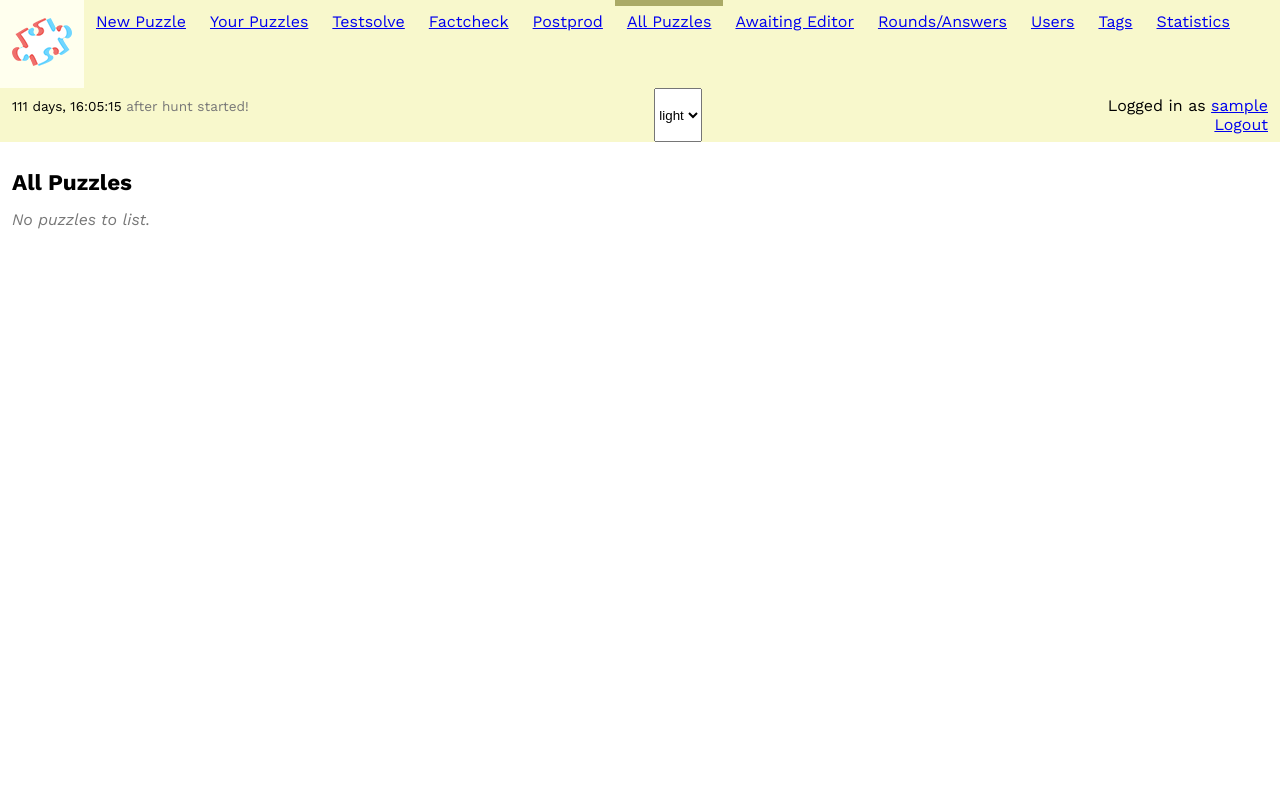
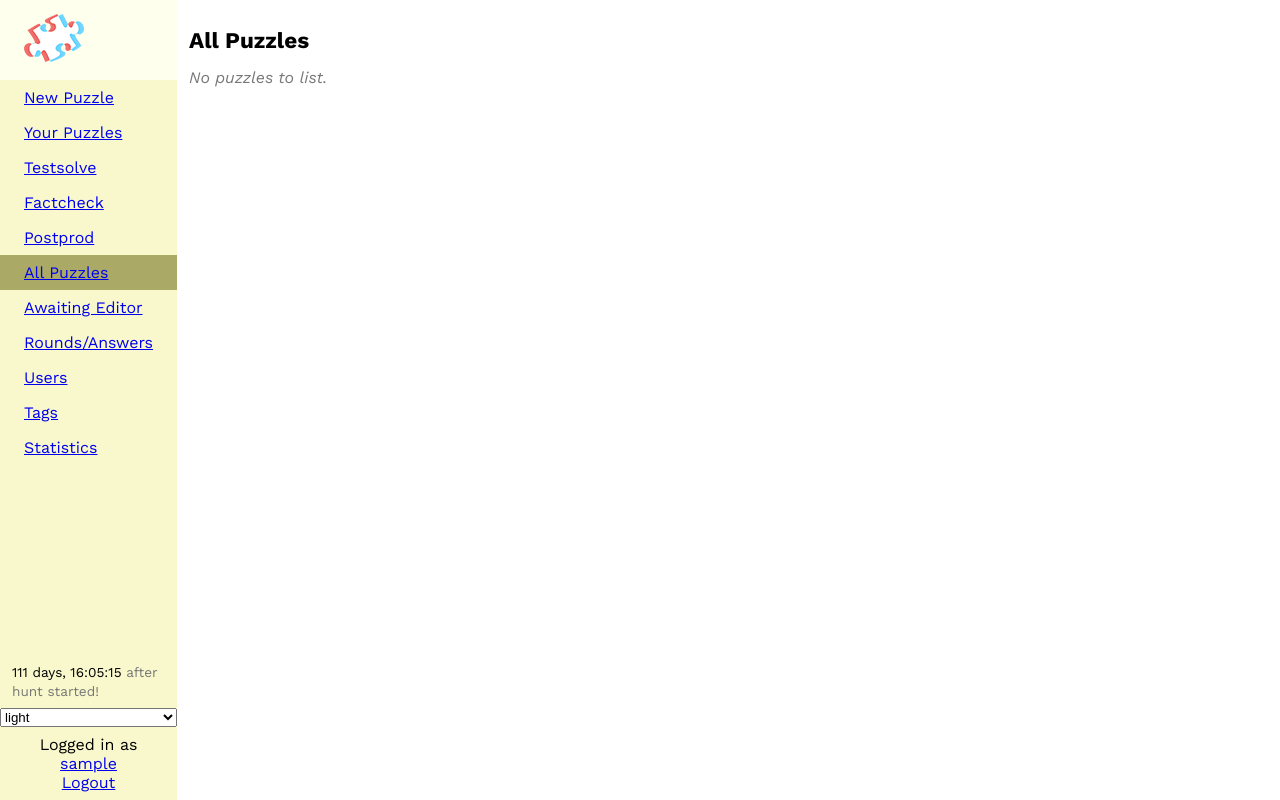
Before and after one commit to galacticpuzzlehunt/puzzlord, a Django app: page /all in a window 1280 px wide. Run offline with Django 3.2, Linux system fonts and the light colour scheme; the visitor is signed in with stand-in values (Sample User, id 1); data comes from the database, SQL or seed files in the repository; data that the repository does not hold is empty; some libraries are stand-ins or nearby versions.

Commit message:
Menu as sidebar.

```diff
--- a/puzzle_editing/static/css/general.css
+++ b/puzzle_editing/static/css/general.css
@@ -52,6 +52,13 @@ body {
 	padding: 0;
 	color: var(--text-color);
 	background-color: var(--bg);
+
+	display: grid;
+	grid-template-rows: auto 1fr;
+	grid-template-columns: 1fr;
+	grid-template-areas:
+		"menu"
+		"main";
 }
 a:link {
 	color: var(--link-color);
@@ -78,6 +85,7 @@ input[type="text"]:focus, input[type="password"]:focus, textarea:focus {
 nav {
 	background-color: var(--nav-bg);
 	color: var(--nav-color);
+	grid-area: menu;
 }
 nav a:link {
 	color: var(--nav-link-color);
@@ -94,8 +102,7 @@ nav a:visited {
 	padding: 0.75em;
 }
 .nav-links a.selected {
-	border-left: 0.375em solid var(--nav-selected-border);
-	padding-left: 0.375em;
+	background: var(--nav-selected-border);
 }
 .menu-button {
 	background-color: var(--nav-bg);
@@ -117,23 +124,31 @@ nav a:visited {
 	display: none;
 }
 @media screen and (min-width: 36em) {
+	body {
+		grid-template-columns: minmax(min-content, 10vw) 1fr;
+		grid-template-rows: 1fr;
+		grid-template-areas: "menu main";
+
+		height: 100vh;
+	}
+	nav {
+		display: grid;
+		grid-template-rows: 1fr auto;
+	}
+	main {
+
+	}
 	.nav-menu-collapsed .nav-links a:not(:first-child), .nav-menu-collapsed .nav-countdown, .nav-menu-collapsed .theme {
 		display: block;
 	}
 	.nav-links {
-		flex-direction: row;
+		flex-direction: column;
 		flex-wrap: wrap;
 	}
-	.nav-links a.selected {
-		border-left-width: 0;
-		padding-left: 0.75em;
-		border-top: 0.375em solid var(--nav-selected-border);
-		padding-top: 0.375em;
+	.nav-links a {
+		padding: 0.5em 1.5em;
 	}
 	.menu-button { display: none; }
-}
-.nav-links a:first-child {
-	font-weight: bold;
 }
 .nav-links a:hover {
 	background-color: var(--nav-bg-hover);
@@ -158,14 +173,17 @@ nav a:visited {
 
 @media screen and (min-width: 36em) {
 	.nav-second {
-		display: flex;
-		flex-direction: row;
 		justify-content: space-between;
+	}
+	.nav-login {
+		text-align: center;
 	}
 }
 
 main {
+	grid-area: main;
 	padding: 0.75em;
+	overflow: auto;
 }
 h1 { font-size: 140%; font-weight: 700 }
 h2 { font-size: 120%; font-weight: 700; }
--- a/puzzle_editing/templates/tags/nav_link.html
+++ b/puzzle_editing/templates/tags/nav_link.html
@@ -1 +1 @@
-<a href="{{ url }}" class="{{ name }} {% if selected %}selected{% endif %}">{{ text }}</a>
+<a href="{{ url }}" class="{{ name }}{% if selected %} selected{% endif %}">{{ text }}</a>
--- a/puzzle_editing/templatetags/nav_link.py
+++ b/puzzle_editing/templatetags/nav_link.py
@@ -17,4 +17,5 @@ def nav_link(current_path, url_name, text):
         "url": url,
         "selected": selected,
         "text": text,
+        "name": url_name,
     }
```
